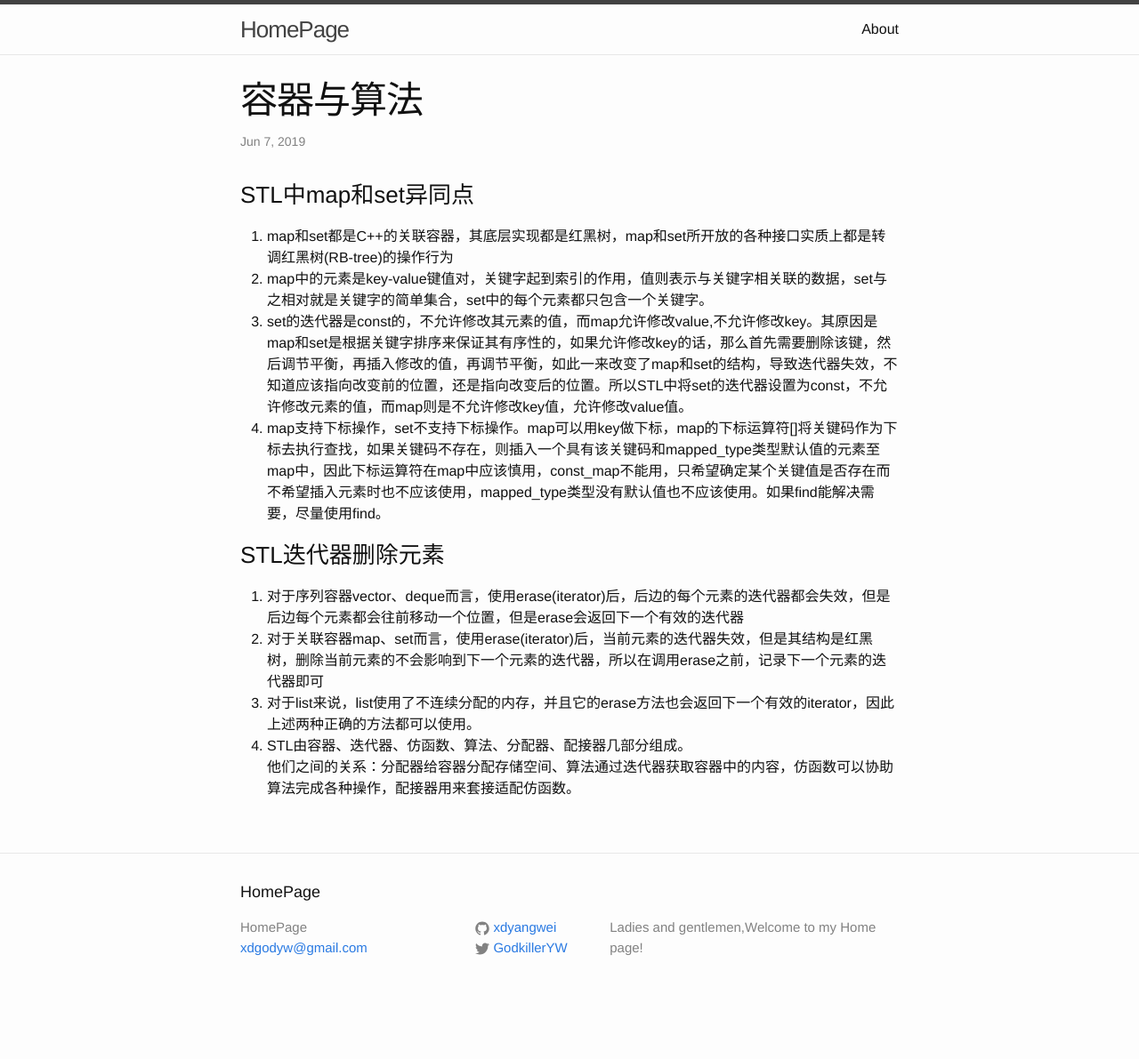
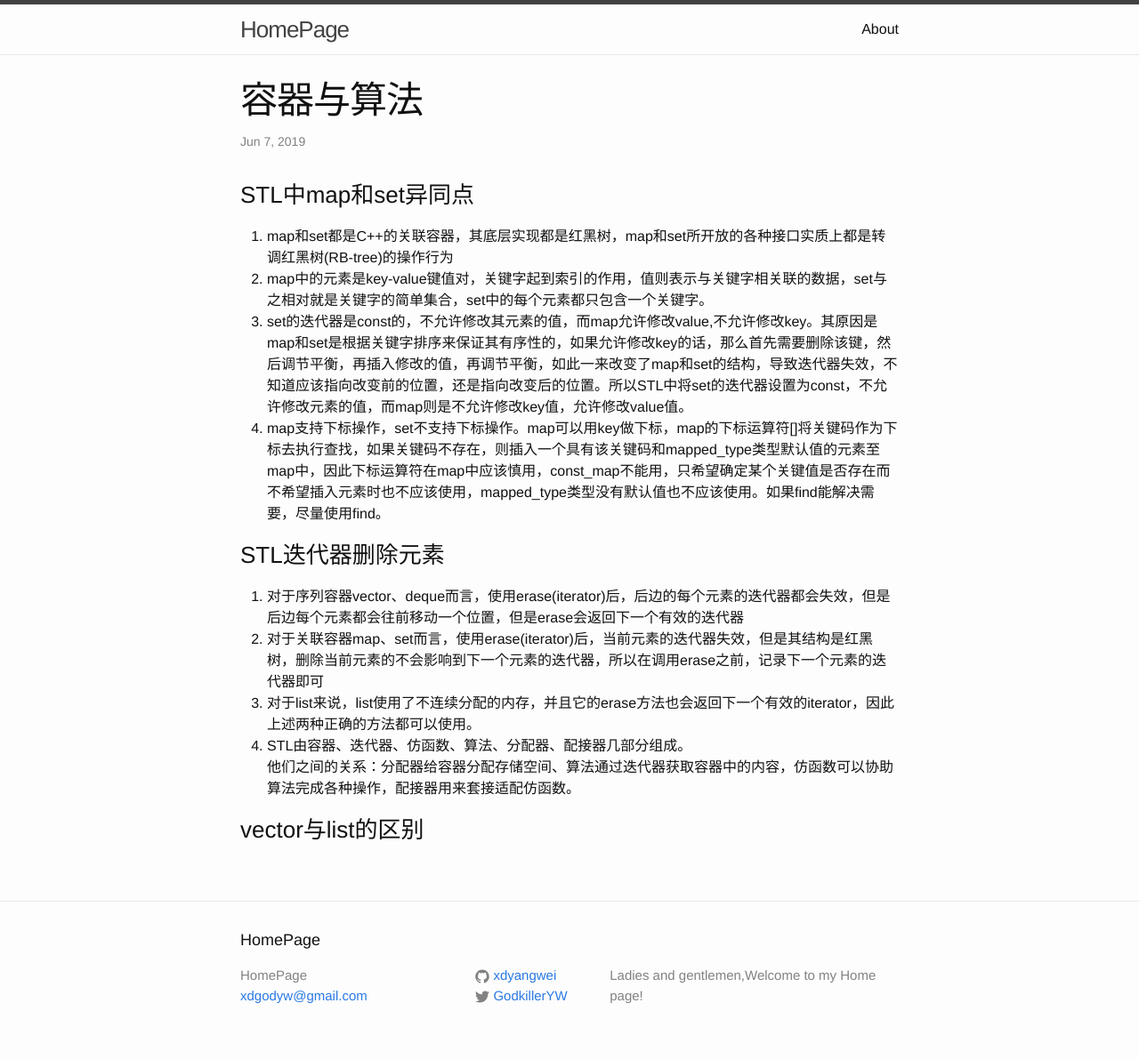
Before and after one commit to xdyangwei/xdyangwei.github.io, a Jekyll site: the page built from _posts/2019-6-7-容器与算法.md, in a window 1280 px wide. Shown: the whole page at 89% size. Built offline with Jekyll 4.4.1, drawn with Linux system fonts in a browser that asks for light colours; our own code applies the rules of GitHub Pages for plain Markdown files; before the commit the page ends 1137 px from its top, so only the background shows below that.

Commit message:
add the tips of vector and list

```diff
--- a/_posts/2019-6-7-容器与算法.md
+++ b/_posts/2019-6-7-容器与算法.md
@@ -10,3 +10,5 @@
 3. 对于list来说，list使用了不连续分配的内存，并且它的erase方法也会返回下一个有效的iterator，因此上述两种正确的方法都可以使用。
 4. STL由容器、迭代器、仿函数、算法、分配器、配接器几部分组成。
 他们之间的关系：分配器给容器分配存储空间、算法通过迭代器获取容器中的内容，仿函数可以协助算法完成各种操作，配接器用来套接适配仿函数。
+
+### vector与list的区别
```
